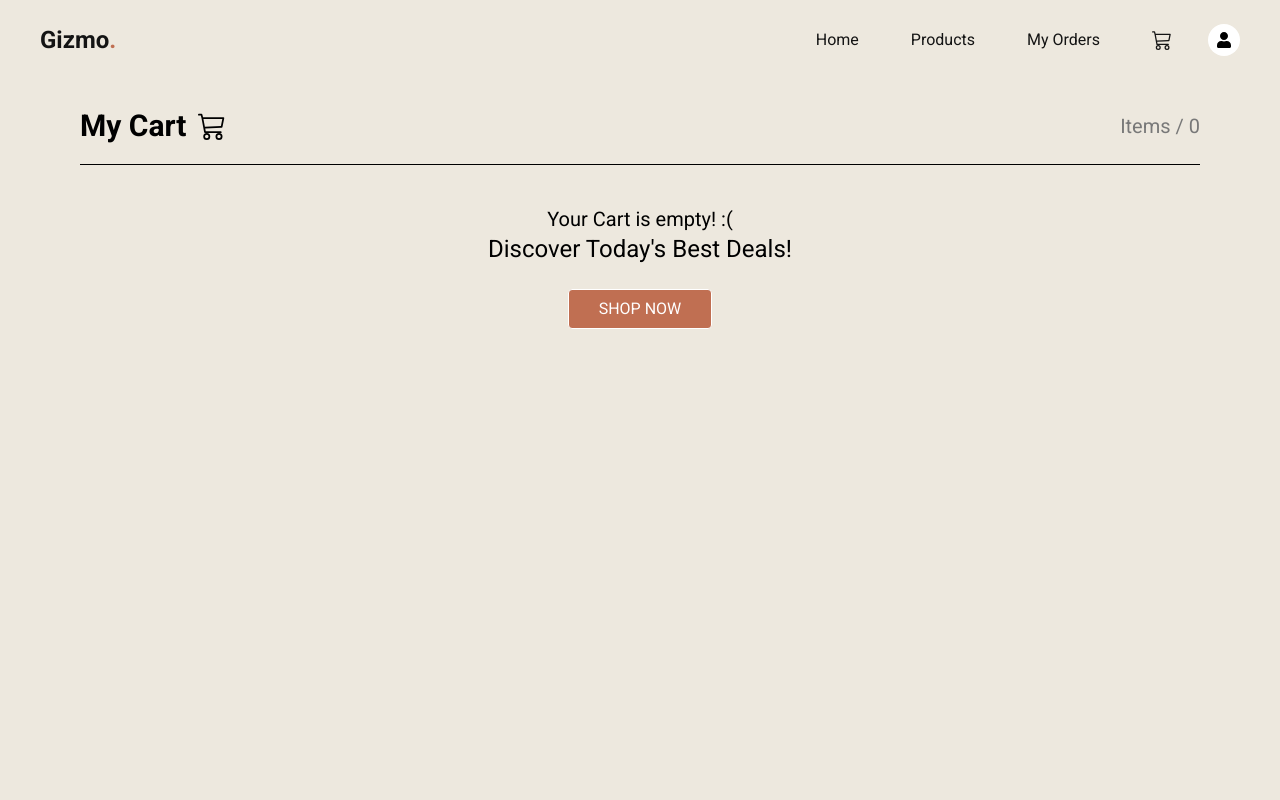
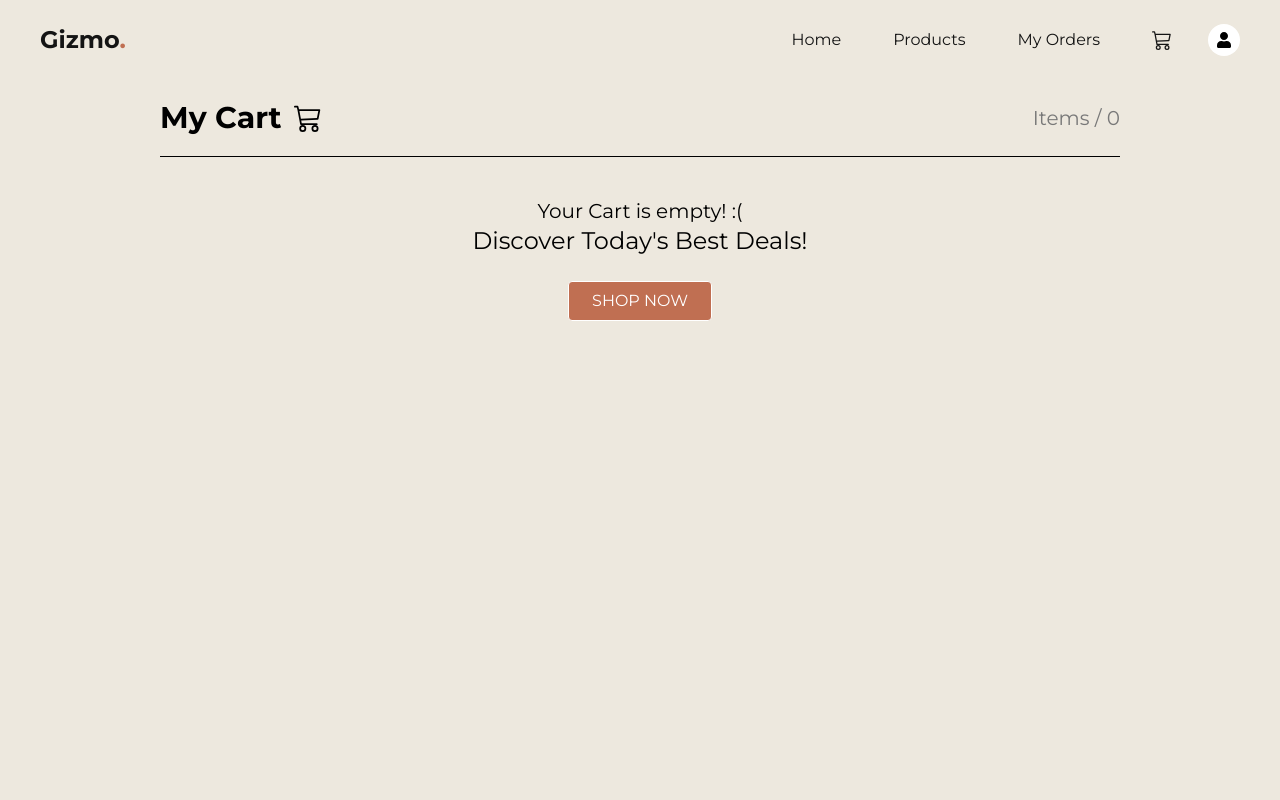
Before and after one commit to zeezo10/front-end, a React (Vite) app: page /cart in a window 1280 px wide. Shown: the top 800 px of the page. Built offline with nearby package versions, Linux system fonts and the light colour scheme.

Commit message:
change font and make some changes

```diff
--- a/index.html
+++ b/index.html
@@ -5,7 +5,7 @@
     <link rel="icon" type="image/svg+xml" href="/vite.svg" />
     <meta name="viewport" content="width=device-width, initial-scale=1.0" />
     <link href="/src/styles.css" rel="stylesheet">
-    <link href="https://fonts.googleapis.com/css2?family=Roboto:wght@300;400;700&display=swap" rel="stylesheet">
+    <link href="https://fonts.googleapis.com/css2?family=Montserrat:wght@300;400;700&display=swap" rel="stylesheet">
 
     <title>Vite + React</title>
   </head>
--- a/src/App.css
+++ b/src/App.css
@@ -1,3 +1,3 @@
 * {
-  font-family: 'Roboto', sans-serif;
+  font-family: 'Montserrat', sans-serif;
 }
--- a/src/Layout.jsx
+++ b/src/Layout.jsx
@@ -1,17 +1,14 @@
-import React from 'react'
-import { Outlet } from 'react-router-dom'
-import NavBar from './components/NavBar'
+import { Outlet } from "react-router-dom";
+import NavBar from "./components/NavBar";
 
 export default function Layout() {
   return (
-    <>
-    <div className='h-12 bg-[#ede8de]'>
-    <NavBar />
+    <div className="bg-[#ede8de]">
+      <nav className="h-20 relative">
+        <NavBar />
+      </nav>
 
+      <Outlet />
     </div>
-
-    <Outlet/>
-    </>
-
-  )
+  );
 }
--- a/src/components/Card.jsx
+++ b/src/components/Card.jsx
@@ -12,7 +12,7 @@ export default function Card(props) {
       <Link to={`/products/${product.id}`}
       className="flex flex-col gap-2 w-fit items-center  "
       >
-        <div className="xl:w-[300px] xl:h-[400px] lg:w-[200px] lg:h-[250px] md:h-[200px] md:w-[200px] w-40  sm:w-[150px] sm:h-[200px] bg-white hover:bg-lime-100 shadow-xl font-sans font-thin rounded-md overflow-hidden">
+        <div className="xl:w-[300px] xl:h-[400px] lg:w-[200px] lg:h-[250px] md:h-[200px] md:w-[200px] w-40  sm:w-[150px] sm:h-[200px] bg-white hover:bg-lime-100 shadow-xl  font-thin rounded-md overflow-hidden">
           <div className="relative h-full w-full bg-[#ccccd0]">
             <div className="w-full h-36 md:h-52 lg:h-[400px] bg-[#dedede]">
 
--- a/src/components/HomeBanner.jsx
+++ b/src/components/HomeBanner.jsx
@@ -13,7 +13,7 @@ export default function HomeBanner() {
   >
     <div className="flex flex-col flex-1 z-10">
       <div className="flex h-full w-full bg">
-        <div className="md:w-2/3 md:p-10 lg:p-20 p-5 flex flex-col justify-between font-sans w-full">
+        <div className="md:w-2/3 md:p-10 lg:p-20 p-5 flex flex-col justify-between  w-full">
           <p className="text-white text-xs hidden sm:block">
             <span className="text-[#c06f52]">A</span> B C D{" "}
             <span className="text-[#c06f52]">E</span> F G H I J K{" "}
--- a/src/components/NavBar.jsx
+++ b/src/components/NavBar.jsx
@@ -23,9 +23,9 @@ export default function NavBar() {
     <nav
       className={`${
         fixed
-          ? "bg-[rgba(228,228,228,0.3)] backdrop-blur-sm fixed top-0 left-0 right-0 z-50"
+          ? "bg-[rgba(214,214,214,0.5)] backdrop-blur-sm fixed top-0 left-0 right-0 z-50"
           : "bg-[#ede8de] "
-      } ${fixed ? "mx-3 my-3 py-3" : "rounded-none py-5"}
+      } ${fixed ? "mx-4 my-3 py-3" : "rounded-none h-20"}
         rounded-lg flex items-center justify-between px-5 lg:px-10 transition-all duration-300 `}
     >
       {/* Logo */}
@@ -35,7 +35,7 @@ export default function NavBar() {
 
       {/* Mobile Menu Button */}
       <button
-        className="lg:hidden text-[#141414] focus:outline-none"
+        className="lg:hidden text-[#141414] focus:outline-none "
         onClick={() => setMenuOpen(!menuOpen)}
       >
         {menuOpen ? <FaTimes size={24} /> : <FaBars size={24} />}
@@ -43,8 +43,8 @@ export default function NavBar() {
 
       {/* Navigation Links */}
       <div
-        className={`absolute z-50 lg:static top-16  left-0 right-0 pb-5 sm:p-0 shadow-2xl sm:shadow-none bg-[rgba(228,228,228,0.8)]  lg:bg-transparent lg:flex flex-col lg:flex-row gap-5 items-center lg:relative transition-all duration-300 ${
-          menuOpen ? "flex" : "hidden"
+        className={`absolute z-50 lg:static   top-14  left-0 right-0 pb-5 sm:p-0 shadow-2xl sm:shadow-none   lg:bg-transparent lg:flex flex-col lg:flex-row gap-5 items-center lg:relative transition-all duration-300 ${
+          menuOpen ? "flex py-4 rounded-md bg-[rgba(214,214,214,0.5)] transition-all duration-300" : "hidden"
         }`}
       >
         <Link to={"/"} className="hover:text-[#c06f52] text-[#141414] px-4 py-2">
--- a/src/pages/Cart.jsx
+++ b/src/pages/Cart.jsx
@@ -25,17 +25,22 @@ const Cart = () => {
   const removeCart = useSetAtom(removeFromCart);
   const navigate = useNavigate();
 
-  if (cart.state === "hasError") return <h1>ERROR</h1>;
+  if (cart.state === "hasError")
+    return (
+      <div className="h-screen bg-[#ede8de] flex justify-center items-center text-4xl font-bold text-[#c06f52] transition-all duration-300 ">
+        ERROR
+      </div>
+    );
   if (cart.state === "loading")
     return (
       <div className="h-screen bg-[#ede8de] flex justify-center items-center text-4xl font-bold text-[#c06f52] transition-all duration-300 ">
-        LOADING ...
+        LOADING
       </div>
     );
 
   return (
     <>
-      <div className="min-h-screen bg-[#ede8de] px-4 md:px-10 lg:px-20 pb-20 pt-10  ">
+      <div className="min-h-screen bg-[#ede8de] px-4 md:px-10 lg:px-20 xl:px-40  pb-20 ">
         {/* Header */}
         <div className="py-5 flex md:justify-between items-center gap-5">
           <div className="flex gap-3 items-center">
@@ -85,7 +90,7 @@ const Cart = () => {
                         <div className="text-sm sm:text-sm md:text-lg  font-semibold   text-[#2c2c2c] sm:w-1/2">
                           {item.name}
                         </div>
-                        <div className="sm:flex  justify-between flex-1 sm:px-4 min-w-24">
+                        <div className="sm:flex  justify-between flex-1 sm:px-4 md:pr-10 min-w-24 ">
                           <div className="text-xs sm:text-sm md:text-base">
                             <h2 className="text-xs sm:text-sm md:text-base">
                               Quantity:
@@ -113,7 +118,7 @@ const Cart = () => {
                 ))}
               </ul>
 
-              <div className="w-full lg:w-1/3 flex flex-col lg:px-5 py-3 ">
+              <div className="w-full lg:w-1/3 flex flex-col lg:pl-3 py-3 ">
                 <div className="bg-white shadow-md p-5">
                   <div className="text-lg border-b pb-2">Total Cart</div>
                   <div className="py-6 space-y-3 text-[#777777]">
--- a/src/pages/Home.jsx
+++ b/src/pages/Home.jsx
@@ -12,11 +12,16 @@ import Footer from "../components/Footer";
 export default function Home() {
   const [product] = useAtom(productsAtom);
 
-  if (product.state === "hasError") return <h1>ERROR</h1>;
+  if (product.state === "hasError")
+    return (
+      <div className="h-screen bg-[#ede8de] flex justify-center items-center text-4xl font-bold text-[#c06f52] transition-all duration-300 ">
+        ERROR
+      </div>
+    );
   if (product.state === "loading")
     return (
       <div className="h-screen bg-[#ede8de] flex justify-center items-center text-4xl font-bold text-[#c06f52] transition-all duration-300 ">
-        LOADING ...
+        LOADING
       </div>
     );
 
@@ -25,7 +30,7 @@ export default function Home() {
   return (
     <div className="bg-[#ede8de] ">
       <div className="h-80 w-full xl:h-[700px] p-5 md:h-[500px]  sm:p-10 overflow-hidden relative lg:h-[500px]">
-          <HomeBanner/>
+        <HomeBanner />
       </div>
 
       <div className="md:h-16 md:w-full h-8 bg-black flex justify-center items-center text-white font-thin text-xs md:text-xl">
@@ -96,12 +101,11 @@ export default function Home() {
         </div>
       </div>
 
-     <HomeCol/>
+      <HomeCol />
 
       <div className="h-[100px] bg-[#ede8de]"></div>
 
-            <Footer/>
-
+      <Footer />
     </div>
   );
 }
--- a/src/pages/Order.jsx
+++ b/src/pages/Order.jsx
@@ -7,22 +7,30 @@ import Footer from "../components/Footer";
 const Order = () => {
   const [orders] = useAtom(ordersAtom);
 
-  if (orders.state === "hasError") return <h1>ERROR</h1>;
+  if (orders.state === "hasError")
+    return (
+      <div className="h-screen bg-[#ede8de] flex justify-center items-center text-4xl font-bold text-[#c06f52] transition-all duration-300 ">
+        ERROR
+      </div>
+    );
   if (orders.state === "loading")
     return (
       <div className="h-screen bg-[#ede8de] flex justify-center items-center text-4xl font-bold text-[#c06f52] transition-all duration-300 ">
-        LOADING ...
+        LOADING
       </div>
     );
 
   return (
     <>
       <div className="min-h-screen bg-[#ede8de] px-4 md:px-10 lg:px-20 xl:px-40 pb-20">
-        <div className="py-5 flex flex-wrap items-center gap-5">
-          <h2 className="text-2xl md:text-3xl font-bold">My Orders</h2>
-          <h2 className="text-2xl md:text-3xl">{orders.length}</h2>
+        <div className="py-5 flex md:justify-between items-center gap-5">
+          <div className="flex gap-3 items-center">
+            <h2 className="text-2xl md:text-3xl font-bold">My Orders</h2>
+          </div>
+          <div className="text-lg md:text-xl text-[#787878]">
+            Items / {orders.length}
+          </div>
         </div>
-
         <div className="flex flex-col min-h-screen">
           {orders.length === 0 ? (
             <p className="text-center text-gray-500">Order empty</p>
--- a/src/pages/ProductDetail.jsx
+++ b/src/pages/ProductDetail.jsx
@@ -34,9 +34,9 @@ export default function ProductDetail() {
 
   if (error)
     return (
-      <h1 className="text-center text-red-500">
-        Error fetching product details
-      </h1>
+      <div className="h-screen bg-[#ede8de] flex justify-center items-center text-4xl font-bold text-[#c06f52] transition-all duration-300 ">
+      ERROR
+    </div>
     );
   if (!product) return <LoadingProduct />;
 
```
Also changed, not shown: src/pages/OrderDetail..jsx (+23 -9 lines), src/pages/Products.jsx (+17 -10 lines).
